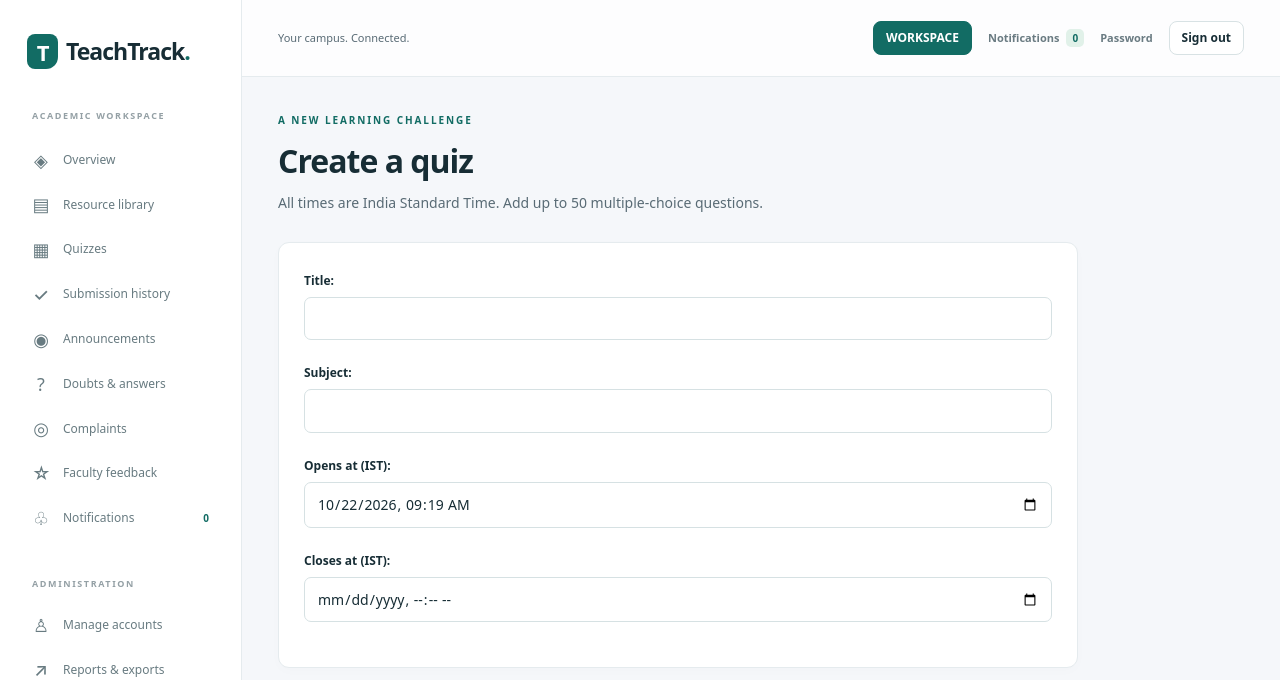
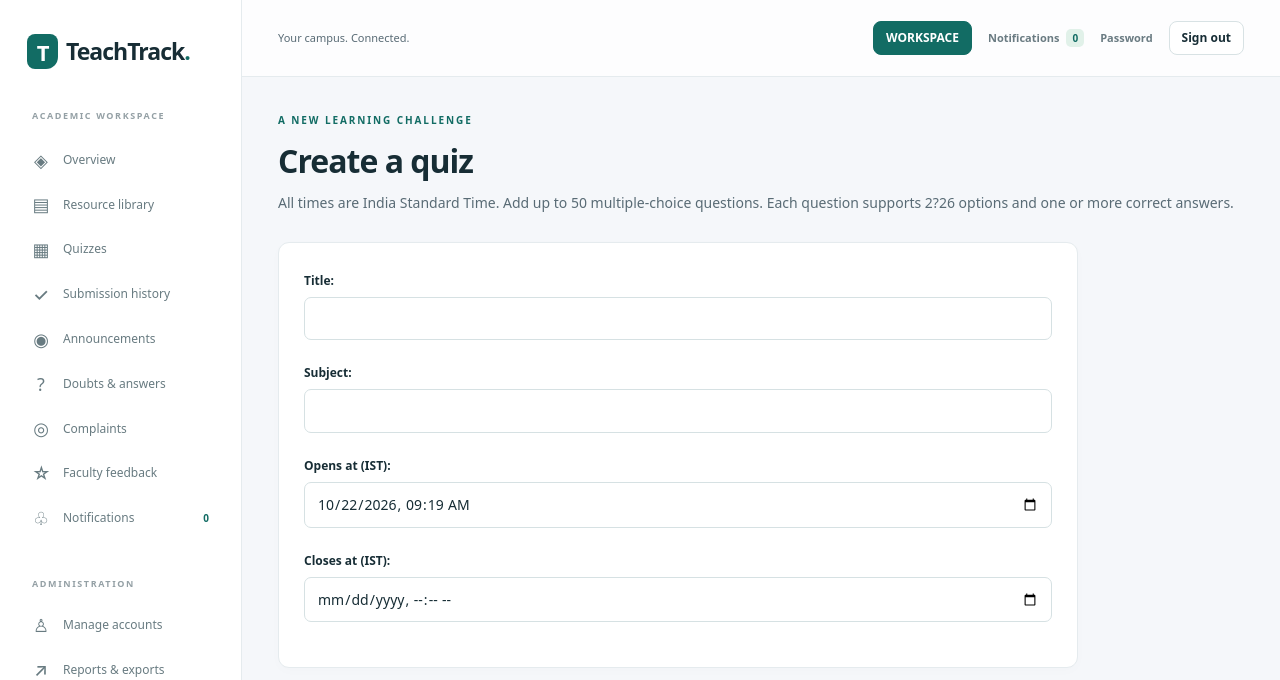
Before and after one commit to Salonipatill/TeachTrack, a Django app: page /create-quiz/ in a window 1280 px wide. Shown: the top 680 px of the page. Run offline with Django 5.2, Linux system fonts and the light colour scheme; the visitor is signed in with stand-in values (Sample User, id 1); data that the repository does not hold is empty.

Commit message:
Add support for additional options in quiz creation instructions

```diff
--- a/ClassApp/Templates/quiz_create.html
+++ b/ClassApp/Templates/quiz_create.html
@@ -1 +1 @@
-{% extends 'base.html' %}{% block title %}Create quiz{% endblock %}{% block content %}<div class="page-head"><div><div class="eyebrow">A NEW LEARNING CHALLENGE</div><h1>Create a quiz</h1><p class="muted">All times are India Standard Time. Add up to 50 multiple-choice questions.</p></div></div><form method="post" enctype="multipart/form-data" id="quiz-builder">{% csrf_token %}<section class="panel form-panel">{{ form.as_p }}</section>{{ formset.management_form }}{{ formset.non_form_errors }}<div id="question-forms">{% for f in formset %}<section class="panel question-form"><h2>Question {{ forloop.counter }}</h2>{{ f.as_p }}</section>{% endfor %}</div><template id="empty-question"><section class="panel question-form"><h2>New question</h2>{{ formset.empty_form.as_p }}</section></template><div class="form-actions"><button type="button" id="add-question" class="secondary">+ Add question</button><button>Create quiz</button><a href="{% url 'quizzes' %}">Cancel</a></div></form>{% endblock %}
+{% extends 'base.html' %}{% block title %}Create quiz{% endblock %}{% block content %}<div class="page-head"><div><div class="eyebrow">A NEW LEARNING CHALLENGE</div><h1>Create a quiz</h1><p class="muted">All times are India Standard Time. Add up to 50 multiple-choice questions. Each question supports 2?26 options and one or more correct answers.</p></div></div><form method="post" enctype="multipart/form-data" id="quiz-builder">{% csrf_token %}<section class="panel form-panel">{{ form.as_p }}</section>{{ formset.management_form }}{{ formset.non_form_errors }}<div id="question-forms">{% for f in formset %}<section class="panel question-form"><h2>Question {{ forloop.counter }}</h2>{{ f.as_p }}</section>{% endfor %}</div><template id="empty-question"><section class="panel question-form"><h2>New question</h2>{{ formset.empty_form.as_p }}</section></template><div class="form-actions"><button type="button" id="add-question" class="secondary">+ Add question</button><button>Create quiz</button><a href="{% url 'quizzes' %}">Cancel</a></div></form>{% endblock %}
```
